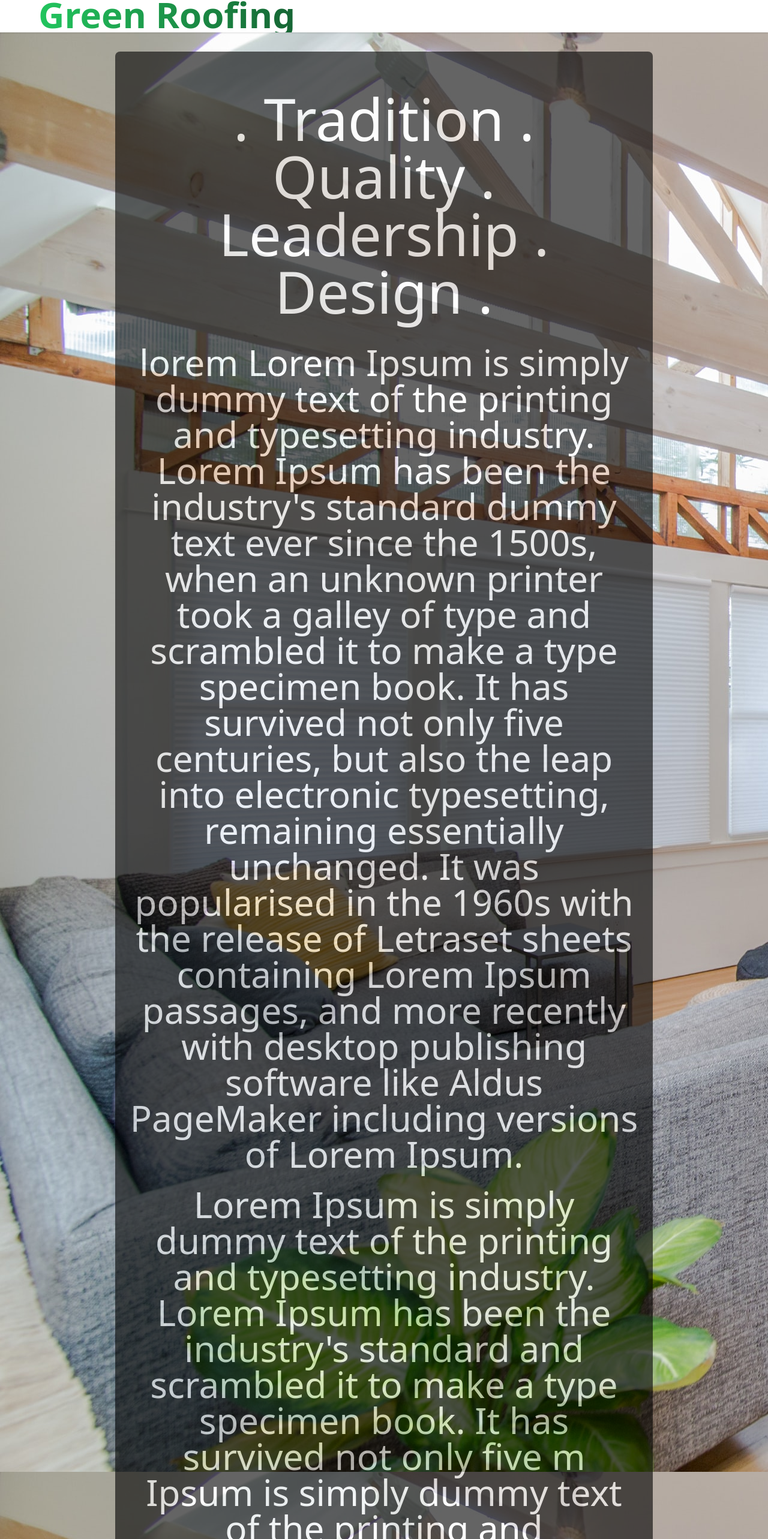
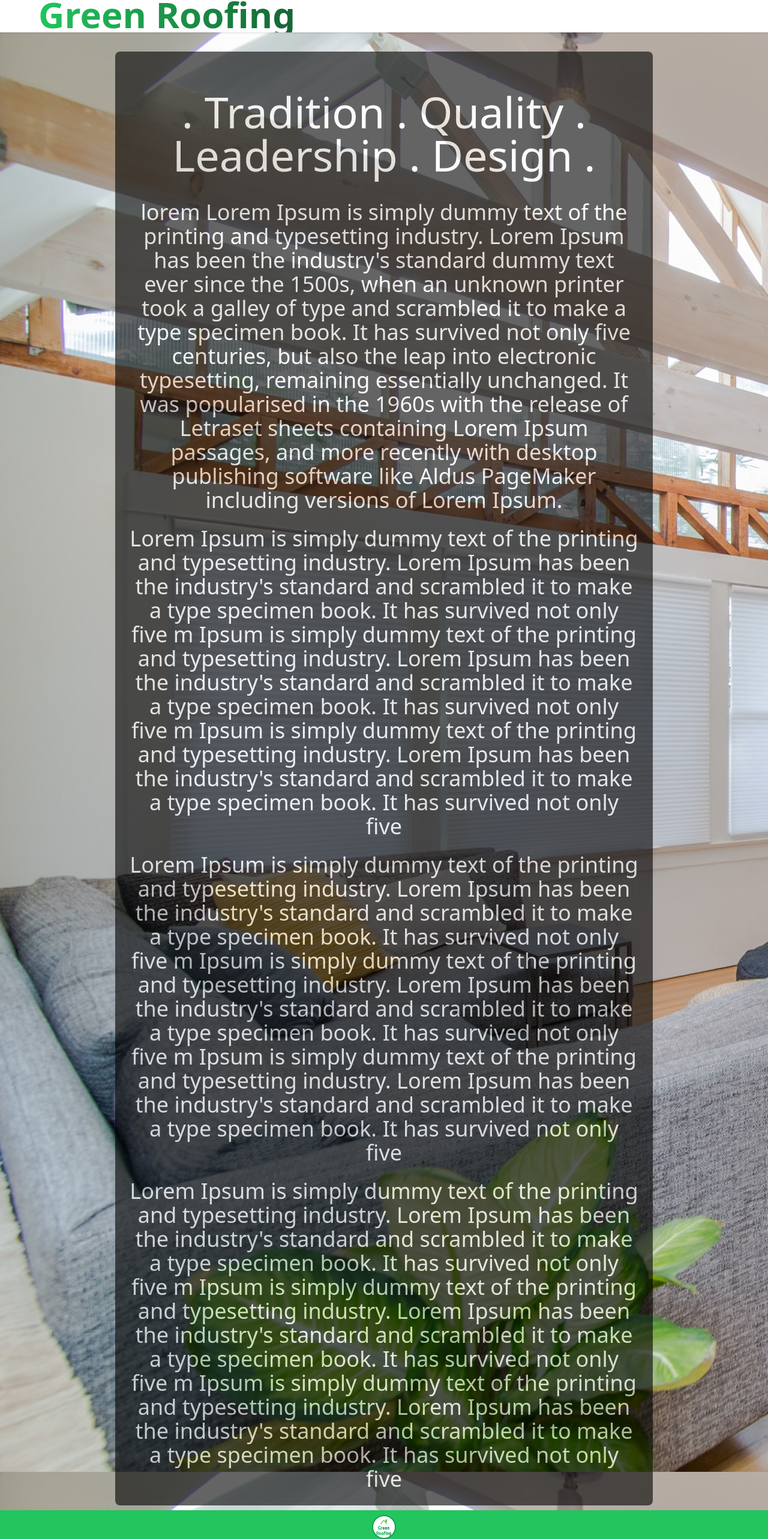
Before and after one commit to VelamPillai/Green-Roofing-Builders, a React (Create React App) app: page /about in a window 1280 px wide. Shown: the part 133-2699 px from the top of the page at 60% size. Built offline with nearby package versions, Linux system fonts and the light colour scheme; the HTML template or start-up script is replaced by a standard one.

Commit message:
about page style updated#

```diff
--- a/src/Components/About.js
+++ b/src/Components/About.js
@@ -5,13 +5,13 @@ export default function About() {
 
     <div className="w-full min-h-screen text-black flex flex-col flex-wrap justify-center items-center m-auto p-2 md:pt-8    bg-[url('images/home7.jpg')] ">
       <div className="w-[70vw]  text-white   bg-black opacity-60 rounded-lg p-6">
-          <h1 className="text-2xl md:text-8xl text-center lg:text-10xl mt-6 md:mt-10 opacity-100">. Tradition . Quality . Leadership . Design .</h1>
-          <p className="text-center mt-6 md:mt-10  text-sm md:text-4xl lg:text-6xl ">lorem
+          <h1 className="text-2xl md:text-5xl text-center lg:text-7xl mt-6 md:mt-10 opacity-100">. Tradition . Quality . Leadership . Design .</h1>
+          <p className="text-center mt-6 md:mt-10  text-sm md:text-2xl lg:text-4xl ">lorem
           Lorem Ipsum is simply dummy text of the printing and typesetting industry. Lorem Ipsum has been the industry's standard dummy text ever since the 1500s, when an unknown printer took a galley of type and scrambled it to make a type specimen book. It has survived not only five centuries, but also the leap into electronic typesetting, remaining essentially unchanged. It was popularised in the 1960s with the release of Letraset sheets containing Lorem Ipsum passages, and more recently with desktop publishing software like Aldus PageMaker including versions of Lorem Ipsum.
           </p>
-          <p className="text-center mt-6 text-sm md:text-4xl lg:text-6xl ">Lorem Ipsum is simply dummy text of the printing and typesetting industry. Lorem Ipsum has been the industry's standard and scrambled it to make a type specimen book. It has survived not only five  m Ipsum is simply dummy text of the printing and typesetting industry. Lorem Ipsum has been the industry's standard and scrambled it to make a type specimen book. It has survived not only five m Ipsum is simply dummy text of the printing and typesetting industry. Lorem Ipsum has been the industry's standard and scrambled it to make a type specimen book. It has survived not only five</p>
-          <p className="text-center mt-6 text-sm md:text-4xl lg:text-6xl ">Lorem Ipsum is simply dummy text of the printing and typesetting industry. Lorem Ipsum has been the industry's standard and scrambled it to make a type specimen book. It has survived not only five  m Ipsum is simply dummy text of the printing and typesetting industry. Lorem Ipsum has been the industry's standard and scrambled it to make a type specimen book. It has survived not only five m Ipsum is simply dummy text of the printing and typesetting industry. Lorem Ipsum has been the industry's standard and scrambled it to make a type specimen book. It has survived not only five</p>
-          <p className="text-center mt-6 text-sm md:text-4xl lg:text-6xl ">Lorem Ipsum is simply dummy text of the printing and typesetting industry. Lorem Ipsum has been the industry's standard and scrambled it to make a type specimen book. It has survived not only five  m Ipsum is simply dummy text of the printing and typesetting industry. Lorem Ipsum has been the industry's standard and scrambled it to make a type specimen book. It has survived not only five m Ipsum is simply dummy text of the printing and typesetting industry. Lorem Ipsum has been the industry's standard and scrambled it to make a type specimen book. It has survived not only five</p>
+          <p className="text-center mt-6 text-sm md:text-2xl lg:text-4xl ">Lorem Ipsum is simply dummy text of the printing and typesetting industry. Lorem Ipsum has been the industry's standard and scrambled it to make a type specimen book. It has survived not only five  m Ipsum is simply dummy text of the printing and typesetting industry. Lorem Ipsum has been the industry's standard and scrambled it to make a type specimen book. It has survived not only five m Ipsum is simply dummy text of the printing and typesetting industry. Lorem Ipsum has been the industry's standard and scrambled it to make a type specimen book. It has survived not only five</p>
+          <p className="text-center mt-6 text-sm md:text-2xl lg:text-4xl ">Lorem Ipsum is simply dummy text of the printing and typesetting industry. Lorem Ipsum has been the industry's standard and scrambled it to make a type specimen book. It has survived not only five  m Ipsum is simply dummy text of the printing and typesetting industry. Lorem Ipsum has been the industry's standard and scrambled it to make a type specimen book. It has survived not only five m Ipsum is simply dummy text of the printing and typesetting industry. Lorem Ipsum has been the industry's standard and scrambled it to make a type specimen book. It has survived not only five</p>
+          <p className="text-center mt-6 text-sm md:text-2xl lg:text-4xl ">Lorem Ipsum is simply dummy text of the printing and typesetting industry. Lorem Ipsum has been the industry's standard and scrambled it to make a type specimen book. It has survived not only five  m Ipsum is simply dummy text of the printing and typesetting industry. Lorem Ipsum has been the industry's standard and scrambled it to make a type specimen book. It has survived not only five m Ipsum is simply dummy text of the printing and typesetting industry. Lorem Ipsum has been the industry's standard and scrambled it to make a type specimen book. It has survived not only five</p>
           </div>
       </div>
 
```
